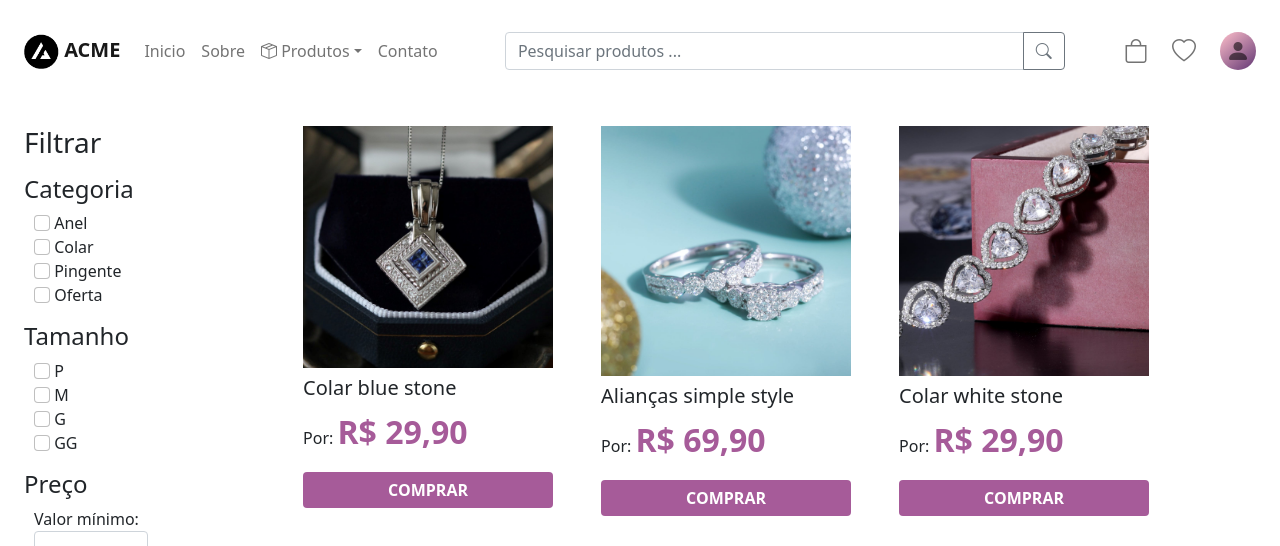
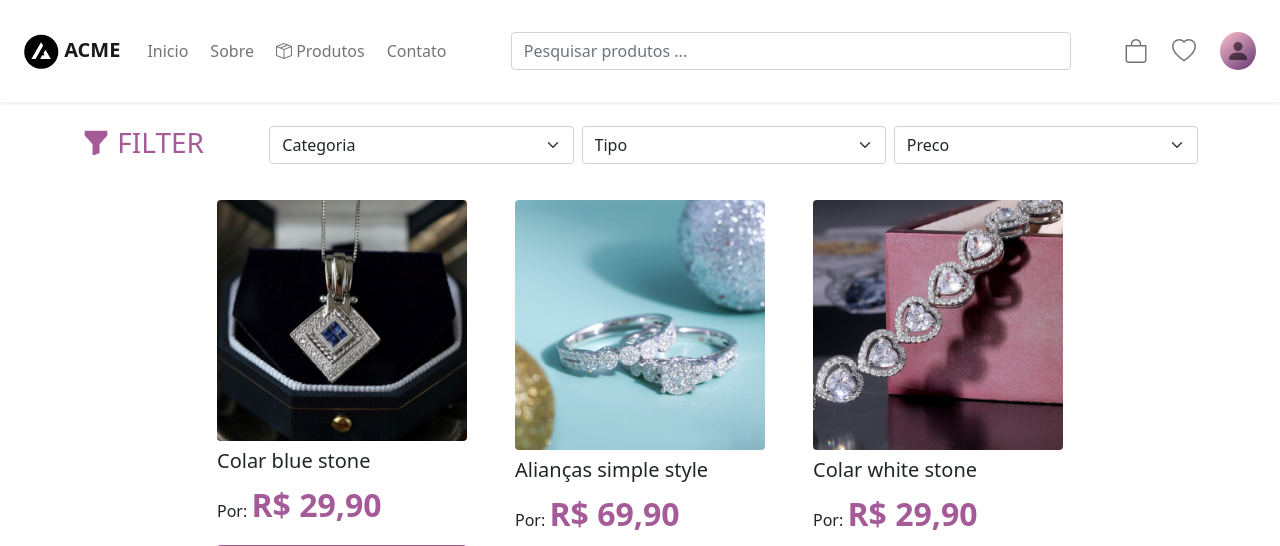
Before and after one commit to Santos-Samuels/artemis-store, a PHP site: page /src/pages/products/index.html in a window 1280 px wide. Shown: the top 546 px of the page. Run offline with PHP 8.4, Linux system fonts and the light colour scheme.

Commit message:
Criação da página Admin-Banners | Criação da página Admin-Editar | Remoção do dropdown da navbar | Navbar levemente sombreada | Ajustes no banner da page-landing | Imagens levemente arredondadas | Mudanças no menu de filtro de produtos

```diff
--- a/src/css/global.css
+++ b/src/css/global.css
@@ -93,15 +93,6 @@ tbody tr:hover {
   background-color: rgba(166, 91, 153, 0.25);
 }
 
-.nav-link {
-  color: var(--text-secondary-2);
-  font-weight: 500;
-}
-
-.nav-link:hover {
-  color: var(--text-secondary);
-}
-
 .social-link {
   text-decoration: none;
   cursor: pointer;
--- a/src/css/navbar.css
+++ b/src/css/navbar.css
@@ -28,12 +28,27 @@ header #user-nav i:hover {
 
 .active {
     border: 2px solid var(--primary-low-opacity);
+    border-radius: 5px;
 }
 
 .list-group-item:hover {
     background-color: var(--primary-low-opacity);
 }
 
+.nav-item {
+    margin: 0 3px;
+}
+
 .nav-link:hover {
     background-color: var(--primary-low-opacity);
+    border-radius: 5px;
 }
+
+.nav-link {
+    color: var(--text-secondary-2);
+    font-weight: 500;
+  }
+
+  .nav-link:hover {
+    color: var(--text-secondary);
+  }
--- a/src/pages/products/index.html
+++ b/src/pages/products/index.html
@@ -16,7 +16,7 @@
     <title>Artemis - Produtos</title>
 </head>
 <body onload="loadProducts(products)">
-  <header>
+  <header class="shadow-sm mb-4">
     <section class="w-100 h-100 position-absolute hide account-modal-container" id="login-container">
       <div class="position-fixed center p-5 top-50 start-50 translate-middle account-modal-content" id="login-content">
         <i class="bi bi-x-lg position-absolute cursor-pointer" onclick="ToggleModal('#login-container')"></i>
@@ -66,15 +66,7 @@
             <a class="nav-link" href="/sobre">Sobre</a>
           </li>
           <li class="nav-item">
-            <div class="dropdown">
-              <a class="nav-link dropdown-toggle" data-bs-toggle="dropdown" aria-expanded="false"><i class="bi bi-box-seam"></i>  Produtos</a>
-
-              <ul class="dropdown-menu" aria-labelledby="dropdownMenuButton1">
-                <a class="list-group-item list-group-item-action list-group-item-light">Jóia</a>
-                <a class="list-group-item list-group-item-action list-group-item-light">Seminóia</a>
-                <a class="list-group-item list-group-item-action list-group-item-light">Bijuteria</a>
-              </ul>
-            </div>
+            <a class="nav-link" href="/produtos"><i class="bi bi-box-seam"></i>  Produtos</a>
           </li>
           <li class="nav-item">
             <a class="nav-link" href="/contato">Contato</a>
@@ -83,7 +75,6 @@
 
         <span class="input-group d-flex w-50 me-auto">
           <input class="form-control" type="search" name="search" id="search" placeholder="Pesquisar produtos ...">
-          <button class="btn btn-outline-secondary"><i class="bi bi-search"></i></button>
         </span>
 
         <div class="navbar-text d-flex align-items-center fs-4">
@@ -95,58 +86,44 @@
     </nav>
   </header>
 
-  <main class="d-flex">
-    <aside class="p-4">
-      <h3>Filtrar</h3>
-      <div class="category-container">
-        <h4>Categoria</h4>
-        <div class="category-content">
-          <input class="form-check-input" type="checkbox" name="ring-category" id="ring-category">
-          <label class="form-check-label" for="ring-category">Anel</label> <br>
-
-          <input class="form-check-input" type="checkbox" name="necklace-category" id="necklace-category">
-          <label class="form-check-label" for="necklace-category">Colar</label> <br>
-
-          <input class="form-check-input" type="checkbox" name="pendant-category" id="pendant-category">
-          <label class="form-check-label" for="pendant-category">Pingente</label> <br>
-
-          <input class="form-check-input" type="checkbox" name="offer-category" id="offer-category">
-          <label class="form-check-label" for="offer-category">Oferta</label> <br>
-        </div>
+  <main class="container">
+    <section class="row g-2 mb-2" id="filter-container">
+      <div class="col-3 col-lg-2">
+        <h3 class="primary-text"><i class="bi bi-funnel-fill"></i> FILTER</h3>
       </div>
 
-      <div class="category-container">
-        <h4>Tamanho</h4>
-        <div class="category-content">
-          <input class="form-check-input" type="checkbox" name="p-size" id="p-size">
-          <label class="form-check-label" for="p-size">P</label> <br>
-
-          <input class="form-check-input" type="checkbox" name="m-size" id="m-size">
-          <label class="form-check-label" for="m-size">M</label> <br>
-
-          <input class="form-check-input" type="checkbox" name="g-size" id="g-size">
-          <label class="form-check-label" for="g-size">G</label> <br>
-
-          <input class="form-check-input" type="checkbox" name="gg-size" id="gg-size">
-          <label class="form-check-label" for="gg-size">GG</label> <br>
-        </div>
+      <div class="col">
+        <select class="form-select" name="category-filter" id="category-filter">
+          <option value="categoria">Categoria</option>
+          <option value="joia">Jóia</option>
+          <option value="semijoia">Semijóias</option>
+          <option value="bijuteria">Bijuteria</option>
+          <option value="joia">Lingerie</option>
+          <option value="joia">Tudo</option>
+        </select>
       </div>
 
-      <div class="category-container">
-        <h4>Preço</h4>
-        <div class="category-content">
-          <label class="form-check-label" for="min-price">Valor mínimo:</label>
-          <input class="form-control" type="number" name="min-price" id="min-price">
-
-          <label class="form-check-label" for="max-price">Valor máximo:</label>
-          <input class="form-control" type="number" name="max-price" id="max-price">
-        </div>
+      <div class="col">
+        <select class="form-select" name="type-filter" id="type-filter">
+          <option value="tipo">Tipo</option>
+          <option value="anel">Anel</option>
+          <option value="colar">Colar</option>
+          <option value="pingente">Pingente</option>
+          <option value="tiara">Tiara</option>
+          <option value="joia">Lingerie</option>
+          <option value="joia">Tudo</option>
+        </select>
       </div>
 
-      <!-- <div class="category-content mt-4">
-        <button class="btn btn-dark">Filtrar</button>
-      </div> -->
-    </aside>
+      <div class="col">
+        <select class="form-select" name="price-filter" id="price-filter">
+          <option value="menor-preco">Preco</option>
+          <option value="menor-preco">Menor preço</option>
+          <option value="maior-preco">Maior preço</option>
+          <option value="maior-preco">Tudo</option>
+        </select>
+      </div>
+    </section>
 
     <section>
       <div class="d-flex flex-wrap justify-content-center" id="products-container">
--- a/src/script/app.js
+++ b/src/script/app.js
@@ -5,7 +5,7 @@ const loadAccessoryOffer = (products) => {
         if(products[i].category == "calsinha") {
             const html = `
                 <article class="col mb-5">
-                    <img class="w-100" src="${products[i].image}" alt="${products[i].title}">
+                    <img class="w-100 rounded" src="${products[i].image}" alt="${products[i].title}">
                     <h5 class="pt-2">${products[i].title}</h5>
                     <p>Por: <span class="fw-bold price fs-2">${products[i].price.toLocaleString('pt-br',{style: 'currency', currency: 'BRL'})}</span></p>
                     <a class="btn btn-primary w-100 text-center">COMPRAR</a>
@@ -39,7 +39,7 @@ const loadProducts = (products) => {
     products.forEach(product => {
         const html = `
             <article class="m-4 product">
-                <img src="${product.image}" alt="${product.title}">
+                <img class="rounded" src="${product.image}" alt="${product.title}">
                 <h5 class="pt-2">${product.title}</h5>
                 <p>Por: <span class="fw-bold price fs-2">${product.price.toLocaleString('pt-br',{style: 'currency', currency: 'BRL'})}</span></p>
                 <a class="btn btn-primary w-100 text-center">COMPRAR</a>
```
Also changed, not shown: src/pages/about/index.html (+3 -12 lines), src/pages/admin/index.html (+188 -42 lines), src/pages/admin/style.css (+19 -4 lines), src/pages/contact/index.html (+3 -12 lines), src/pages/description/index.html (+2 -11 lines), src/pages/landing/index.html (+9 -18 lines), src/pages/products/style.css (line endings or trailing spaces).
